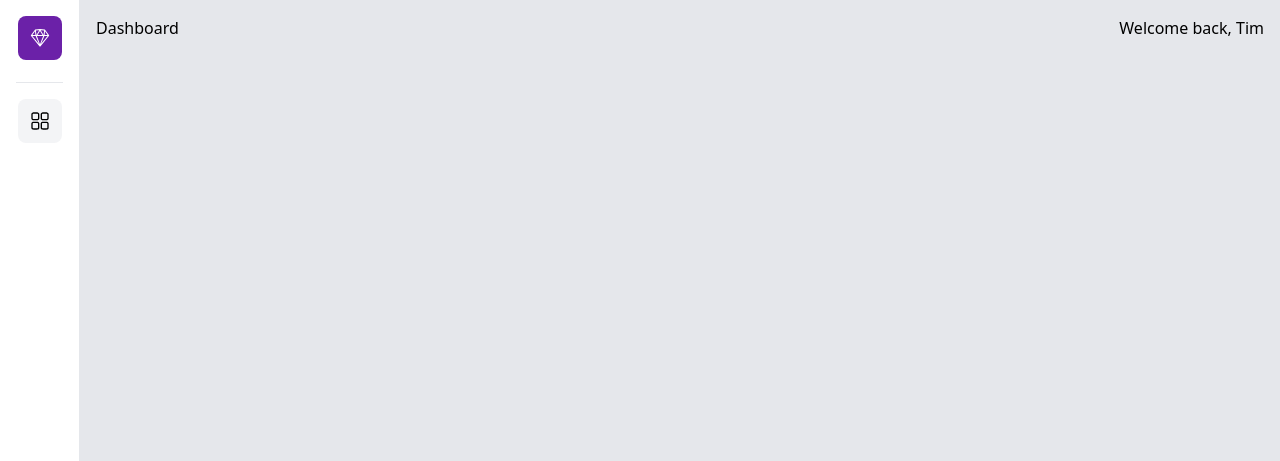
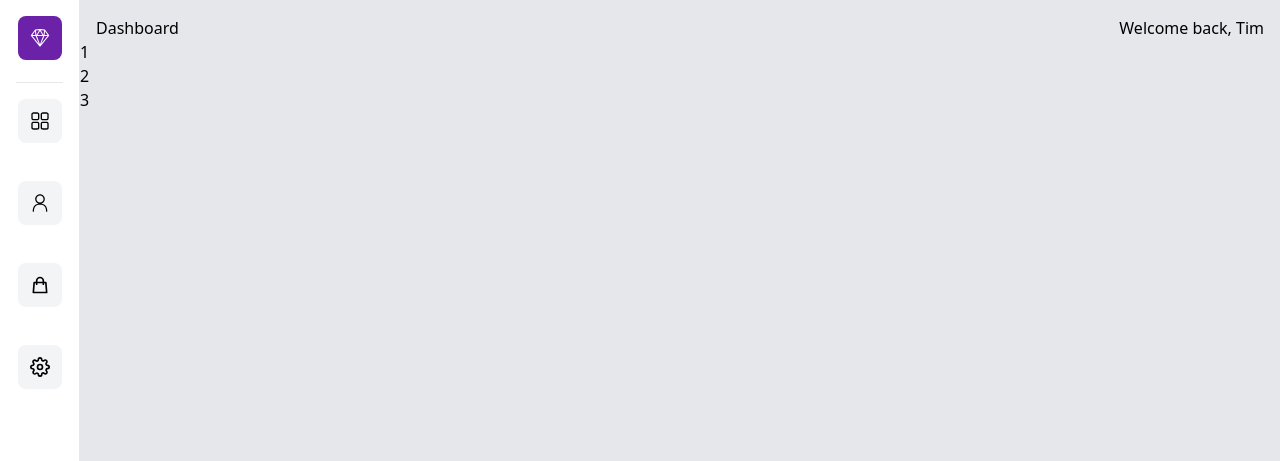
Before and after one commit to Aivazov/next-js-dashboard, a Next.js app: page / in a window 1280 px wide. Shown: the top 461 px of the page. Built offline with nearby package versions, Linux system fonts and the light colour scheme.

Commit message:
adding TopCards

```diff
--- a/components/Sidebar.tsx
+++ b/components/Sidebar.tsx
@@ -1,7 +1,9 @@
 import React, { ReactNode } from 'react';
 import Link from 'next/link';
 import Image from 'next/image';
-import { RxSketchLogo, RxDashboard } from 'react-icons/rx';
+import { RxSketchLogo, RxDashboard, RxPerson } from 'react-icons/rx';
+import { FiSettings } from 'react-icons/fi';
+import { HiOutlineShoppingBag } from 'react-icons/hi';
 
 interface Props {
   children?: ReactNode;
@@ -23,6 +25,21 @@ export default function Sidebar({ children }: { children: any }) {
               <RxDashboard size={20} />
             </div>
           </Link>
+          <Link href="/customers">
+            <div className="bg-gray-100 hover:bg-gray-200 my-4 cursor-pointer p-3 rounded-lg inline-block">
+              <RxPerson size={20} />
+            </div>
+          </Link>
+          <Link href="/orders">
+            <div className="bg-gray-100 hover:bg-gray-200 my-4 cursor-pointer p-3 rounded-lg inline-block">
+              <HiOutlineShoppingBag size={20} />
+            </div>
+          </Link>
+          <Link href="/">
+            <div className="bg-gray-100 hover:bg-gray-200 my-4 cursor-pointer p-3 rounded-lg inline-block">
+              <FiSettings size={20} />
+            </div>
+          </Link>
         </div>
       </div>
       <main className="ml-20 w-full">{children}</main>
--- /dev/null
+++ b/components/TopCards.tsx
@@ -0,0 +1,11 @@
+import React from 'react'
+
+export default function TopCards() {
+  return (
+    <div className=''>
+      <div>1</div>
+      <div>2</div>
+      <div>3</div>
+    </div>
+  );
+}
--- a/pages/index.tsx
+++ b/pages/index.tsx
@@ -1,3 +1,4 @@
+import TopCards from '@/components/TopCards';
 import Head from 'next/head';
 import Image from 'next/image';
 import Header from '../components/Header'
@@ -13,6 +14,7 @@ export default function Home() {
       </Head>
       <main className="bg-gray-200 min-h-screen">
         <Header />
+        <TopCards />
       </main>
     </>
   );
```
